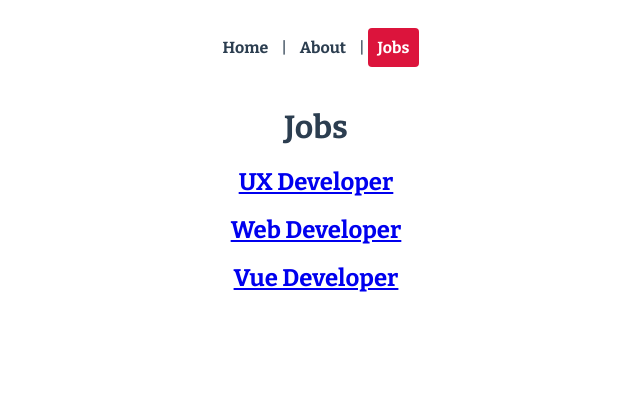
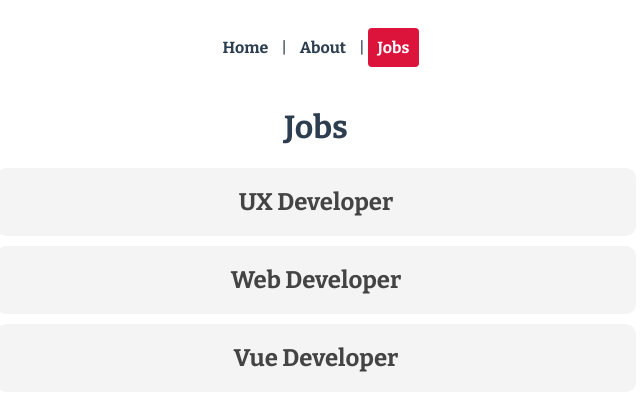
Before and after one commit to EllyPirelly/vue3-vue-router-example, a Vue app: page /jobs in a window 1280 px wide. Shown: the top 410 px of the page, without its empty margins (324-964 px from the left). Built offline with nearby package versions, Linux system fonts and the light colour scheme.

Commit message:
add props in router, add styling

```diff
--- a/src/router/index.js
+++ b/src/router/index.js
@@ -24,6 +24,7 @@ const routes = [
     path: '/jobs/:id',
     name: 'JobDetails',
     component: JobDetails,
+    props: true,
   },
 ]
 
--- a/src/views/jobs/JobDetails.vue
+++ b/src/views/jobs/JobDetails.vue
@@ -1,18 +1,20 @@
 <template>
   <h1>Job Details Page</h1>
+  <p>The job id is {{ id }}</p>
+  <!-- instead of solving this via data object, this can be used: -->
   <!-- <p>The job id is {{ $route.params.id }}</p> -->
-  <p>The job id is {{ id }}</p>
 </template>
 
 <script>
 export default {
-  name: '',
+  /* id can be passed via data object OR via props, defined in router */
+  props: ['id'],
 
-  data() {
+  /*   data() {
     return {
       id: this.$route.params.id,
     }
-  },
+  }, */
 
   components: {
     //
--- a/src/views/jobs/Jobs.vue
+++ b/src/views/jobs/Jobs.vue
@@ -1,6 +1,6 @@
 <template>
   <h1>Jobs</h1>
-  <div v-for="job in jobs" :key="job.id">
+  <div class="job" v-for="job in jobs" :key="job.id">
     <router-link :to="{ name: 'JobDetails', params: { id: job.id } }">
       <h2>{{ job.title }}</h2>
     </router-link>
@@ -28,5 +28,23 @@ export default {
 </script>
 
 <style lang="scss">
-//
+.job {
+  h2 {
+    background-color: #f4f4f4;
+    border-radius: 10px;
+    color: #444;
+    cursor: pointer;
+    margin: 10px auto;
+    max-width: 600px;
+    padding: 20px;
+
+    &:hover {
+      background-color: #ddd;
+    }
+  }
+
+  a {
+    text-decoration: none;
+  }
+}
 </style>
```
